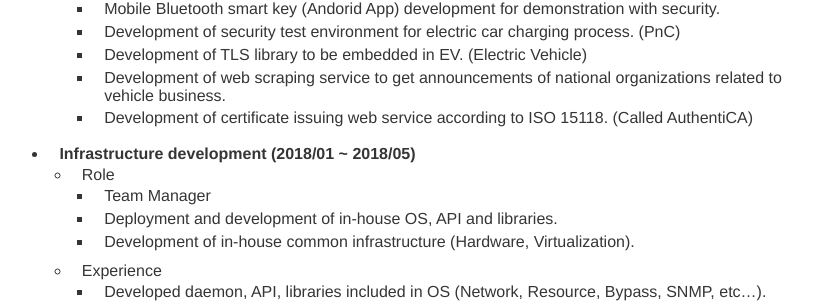
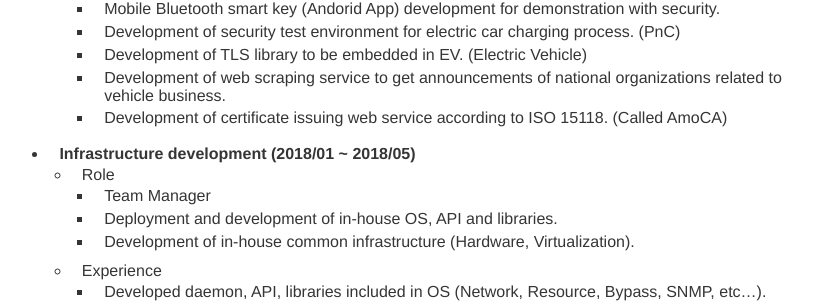
Before and after one commit to kssim/profile, a Jekyll site: the page built from index.md, in a window 1280 px wide and 900 px high, scrolled down 587 px. Shown: the part 151-454 px from the top of the window, without its empty margins (203-1016 px from the left). Built offline with Jekyll 4.4.1, drawn with Linux system fonts in a browser that asks for light colours; our own code applies the rules of GitHub Pages for plain Markdown files.

Commit message:
Update index.md

```diff
--- a/index.md
+++ b/index.md
@@ -22,7 +22,7 @@ I want to develop a program for a long time. :)
      - Development of security test environment for electric car charging process. (PnC)
      - Development of TLS library to be embedded in EV. (Electric Vehicle)
      - Development of web scraping service to get announcements of national organizations related to vehicle business.
-     - Development of certificate issuing web service according to ISO 15118. (Called AuthentiCA)
+     - Development of certificate issuing web service according to ISO 15118. (Called AmoCA)
 
 - Infrastructure development (2018/01 ~ 2018/05)
   - Role
```
